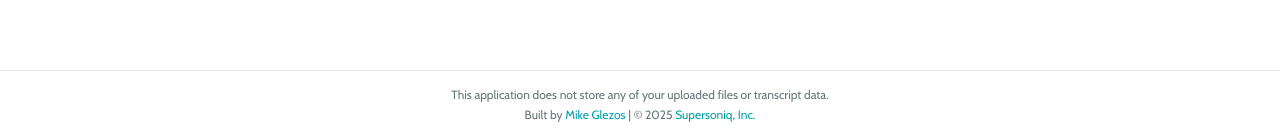
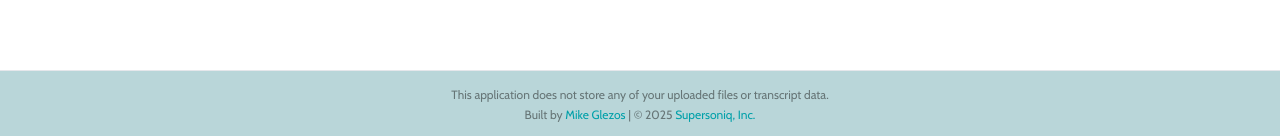
Before and after one commit to MGlezos/user-research-insights-public, a Next.js app: page / in a window 1280 px wide. Shown: the part 907-1043 px from the top of the page. Built offline with nearby package versions, Linux system fonts and the light colour scheme.

Commit message:
feat: update footer background color to match settings
Consistent light teal color for improved visual cohesion.

#VERCEL_SKIP

Co-authored-by: undefined <undefined+undefined@users.noreply.github.com>

```diff
--- a/app/page.tsx
+++ b/app/page.tsx
@@ -1716,7 +1716,7 @@ Generated by Supersoniq Insights
         </div>
       </div>
 
-      <footer className="mt-auto border-t border-border py-4">
+      <footer className="mt-auto border-t border-border py-4 bg-[#B9D6D9]">
         <div className="text-center">
           <p className="text-xs text-muted-foreground mb-1">
             This application does not store any of your uploaded files or transcript data.
```
